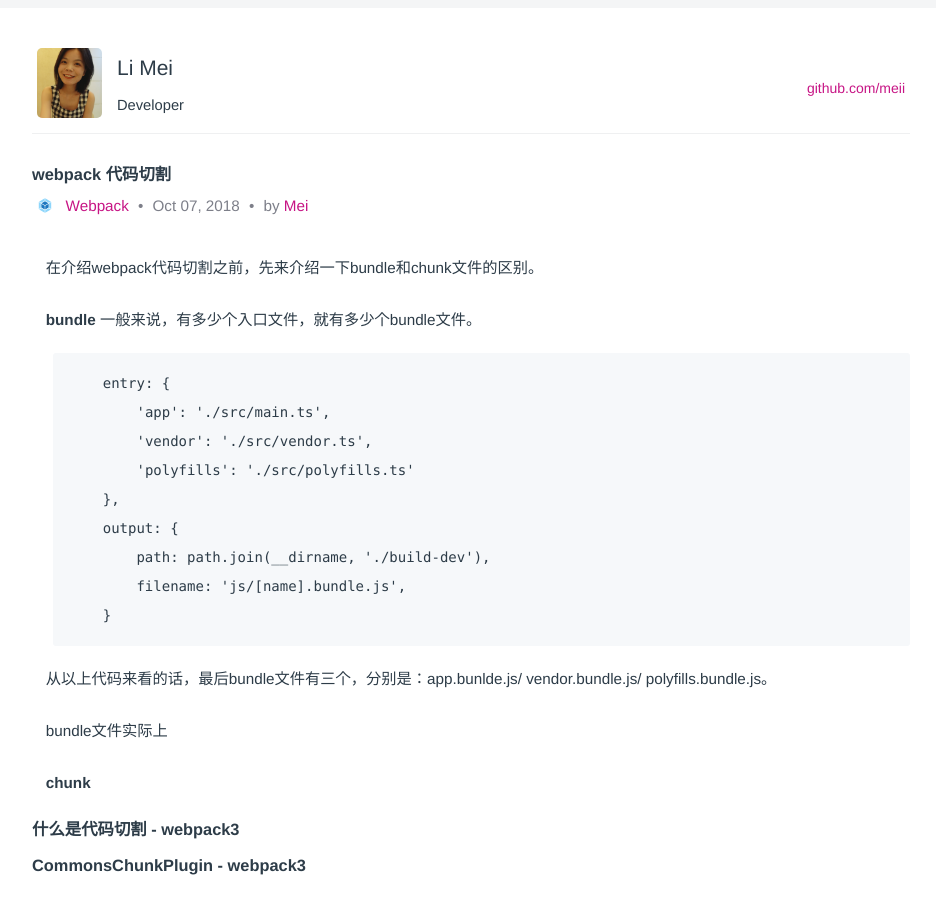
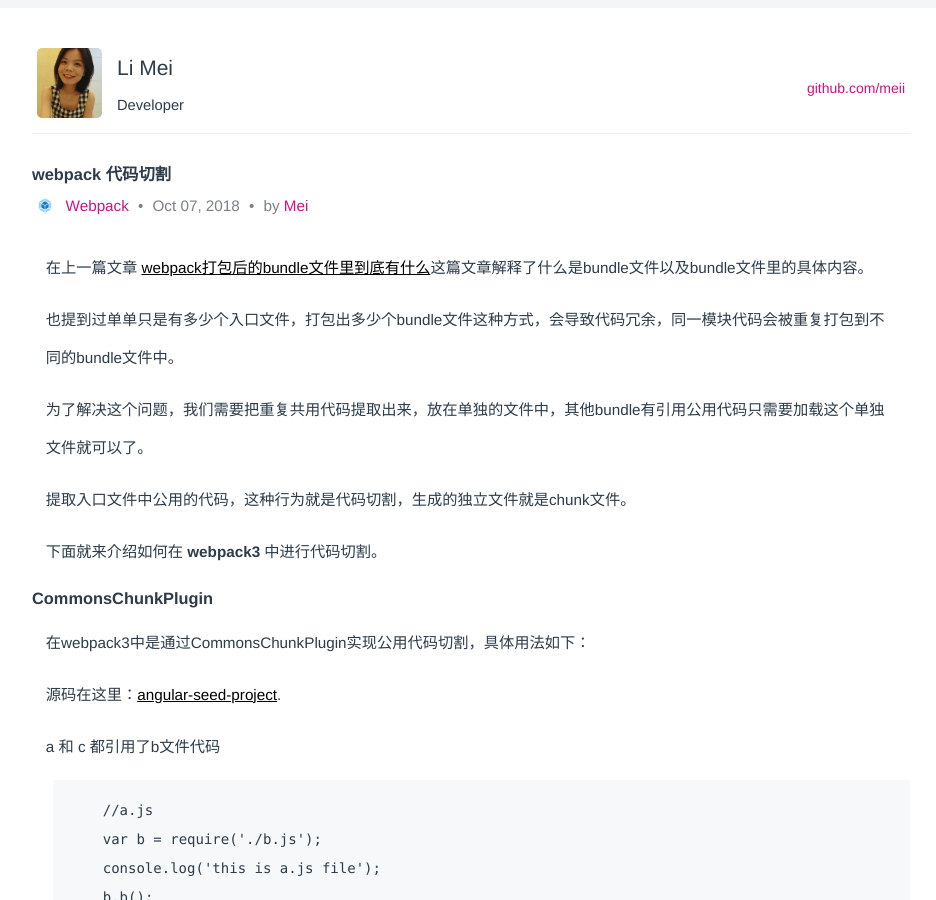
Before and after one commit to LiMeii/LiMeii.github.io, a Jekyll site: the page built from _posts/2018-10-07-webpack-code-splitting.md, in a window 1280 px wide and 900 px high. Shown: the whole window, without its empty margins (177-1113 px from the left). Built offline with Jekyll 4.4.1, drawn with Linux system fonts in a browser that asks for light colours; some of the changed text lies outside the part shown.

Commit message:
add code splitting post

````diff
--- a/_posts/2018-10-07-webpack-code-splitting.md
+++ b/_posts/2018-10-07-webpack-code-splitting.md
@@ -13,27 +13,181 @@
     <span>by <a class="github-link" href="http://github.com/limeii" title="http://github.com/limeii">Mei</a></span>
 </div>
 
-在介绍webpack代码切割之前，先来介绍一下bundle和chunk文件的区别。
+在上一篇文章 [webpack打包后的bundle文件里到底有什么](/2018/10/06/webpack-what-in-bundle.html)这篇文章解释了什么是bundle文件以及bundle文件里的具体内容。
 
-**bundle** 一般来说，有多少个入口文件，就有多少个bundle文件。
+
+也提到过单单只是有多少个入口文件，打包出多少个bundle文件这种方式，会导致代码冗余，同一模块代码会被重复打包到不同的bundle文件中。
+
+
+为了解决这个问题，我们需要把重复共用代码提取出来，放在单独的文件中，其他bundle有引用公用代码只需要加载这个单独文件就可以了。
+
+
+提取入口文件中公用的代码，这种行为就是代码切割，生成的独立文件就是chunk文件。
+
+
+下面就来介绍如何在 **webpack3** 中进行代码切割。
+
+### CommonsChunkPlugin
+
+在webpack3中是通过CommonsChunkPlugin实现公用代码切割，具体用法如下：
+
+源码在这里：[angular-seed-project](https://github.com/LiMeii/angular-seed-project).
+
+
+a 和 c 都引用了b文件代码
 ```js
+    //a.js
+    var b = require('./b.js');
+    console.log('this is a.js file');
+    b.b();
+```
+```js
+    //b.js
+    exports.b = function () {
+        console.log('this is b.js file')
+    };
+```
+
+```js
+    //c.js
+    var b = require('./b.js');
+    console.log('this is c.js file');
+    b.b();
+```
+
+**new webpack.optimize.CommonsChunkPlugin({ name: 'commons' })**
+
+```js
+//webpack.bundle.js
+module.exports = {
     entry: {
-        'app': './src/main.ts',
-        'vendor': './src/vendor.ts',
-        'polyfills': './src/polyfills.ts'
+        'a': './src/app/bundle/a.js',
+        'c': './src/app/bundle/c.js'
     },
     output: {
-        path: path.join(__dirname, './build-dev'),
-        filename: 'js/[name].bundle.js',
-    }
+        path: path.join(__dirname, '../build-bundle'),
+        filename: 'js/[name].bundle.js'
+    },
+    plugins: [
+        new CleanWebpackPlugin(['./build-bundle'], { root: path.join(process.cwd(), '') }),
+        new webpack.optimize.CommonsChunkPlugin({ name: 'commons' }),
+    ]
+};
 ```
-从以上代码来看的话，最后bundle文件有三个，分别是：app.bunlde.js/ vendor.bundle.js/ polyfills.bundle.js。
+最后生成三个bundle文件：a.bundle.js c.bundle.js commons.bundle.js
+
+```js
+    //a.bundle.js
+    webpackJsonp([1],[
+    /* 0 */,
+    /* 1 */
+    /***/ (function(module, exports, __webpack_require__) {
+
+    // this is use to analyse what's in bundle file
+
+    var b = __webpack_require__(0);
+
+    console.log('this is a.js file');
+
+    b.b();
+
+    /***/ })
+    ],[1]);
+```
+```js
+    //c.bundle.js
+    webpackJsonp([0],{
+
+    /***/ 2:
+    /***/ (function(module, exports, __webpack_require__) {
+
+    var b = __webpack_require__(0);
+
+    console.log('this is c.js file');
+
+    b.b();
+
+    /***/ })
+
+    },[2]);
+```
+```js
+    //commons.bundle.js
+    /******/ (function(modules) { // webpackBootstrap
+    //在这里省略了webpack生成的代码
+    /******/ })
+    /************************************************************************/
+    /******/ ([
+    /* 0 */
+    /***/ (function(module, exports) {
+
+    // this is use to analyse what's in bundle file
+    exports.b = function () {
+        console.log('this is b.js file')
+    };
+
+    /***/ })
+    /******/ ]);
+```
+
+从上面代码可以看出，common.bundle.js里面包含了b.js的代码并且module id 为0，a.bunlde.js c.bundle.js文件分别通过module id对b文件实现了加载。
 
 
-bundle文件实际上
+CommonsChunkPlugin定义了公用代码需要放到commons.bundle.js文件中，在webpack打包过程中，发现没有commons这个bundle文件，会新创建这个文件，并且把入口文件a.js和c.j这个文件中共用代码（b.js）抽取出来放到commons.bundle.js文件中。a 和 c budnle文件中只保留自己的代码。
 
-**chunk**
 
-### 什么是代码切割 - webpack3
+**new webpack.optimize.CommonsChunkPlugin({ name: 'c' })**
 
-### CommonsChunkPlugin - webpack3
+
+我们把commons换成c，最后生成两个bundle文件 a.bunlde.js c.bundle.js
+
+```js
+    //a.bundle.js
+    webpackJsonp([0],[
+    /* 0 */,
+    /* 1 */
+    /***/ (function(module, exports, __webpack_require__) {
+
+    // this is use to analyse what's in bundle file
+
+    var b = __webpack_require__(0);
+
+    console.log('this is a.js file');
+
+    b.b();
+
+    /***/ })
+    ],[1]);
+```
+
+```js
+    //c.bundle.js
+    /******/ (function(modules) { // webpackBootstrap
+    /******/ 	// 这里省略webpack生成的代码
+    /******/ })
+    /************************************************************************/
+    /******/ ([
+    /* 0 */
+    /***/ (function(module, exports) {
+    // this is use to analyse what's in bundle file
+    exports.b = function () {
+        console.log('this is b.js file')
+    };
+    /***/ }),
+    /* 1 */,
+    /* 2 */
+    /***/ (function(module, exports, __webpack_require__) {
+
+    var b = __webpack_require__(0);
+
+    console.log('this is c.js file');
+
+    b.b();
+
+    /***/ })
+    /******/ ]);
+```
+从上面的bundle文件代码可以看出，公用代码模块（b.js）被放到 c.bundl 文件中了。
+
+
+CommonsChunkPlugin定义了公用代码需要放到c.bundle.js文件中，在webpack打包过程中，发现已经有c.bundle.js文件，会把入口文件a.js和c.j这个文件中共用代码（b.js）抽取出来放到c.bundle.js文件中。a.budnle文件中只保留自己的代码。
````
